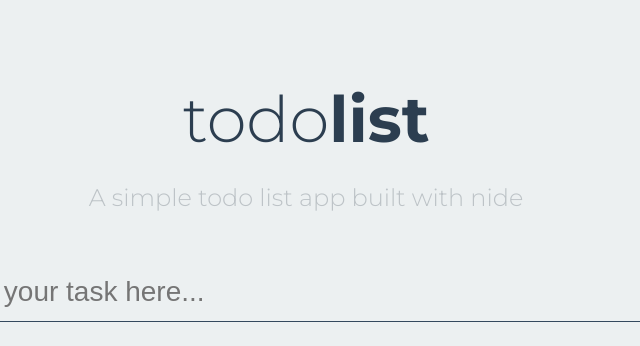
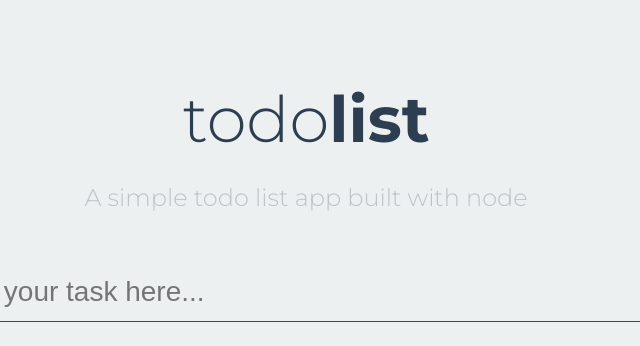
Before and after one commit to serdarcankaya/todoappwithapi, a website: page views/index.html in a window 1280 px wide. Shown: the full height of the page, 334-974 px from the left. Drawn offline with nearby package versions, Linux system fonts and the light colour scheme; files that its build step writes are made by us from their sources; no server answers; files whose address does not match are found by name.

Commit message:
typo fixed

```diff
--- a/views/index.html
+++ b/views/index.html
@@ -8,7 +8,7 @@
 <body>
   <header>
     <h1>todo<span>list</span></h1>
-    <h2>A simple todo list app built with nide</h2>
+    <h2>A simple todo list app built with node</h2>
   </header>
   <section class="form">
     <input type="text" id="todoInput" placeholder="Insert your task here..." />
```
